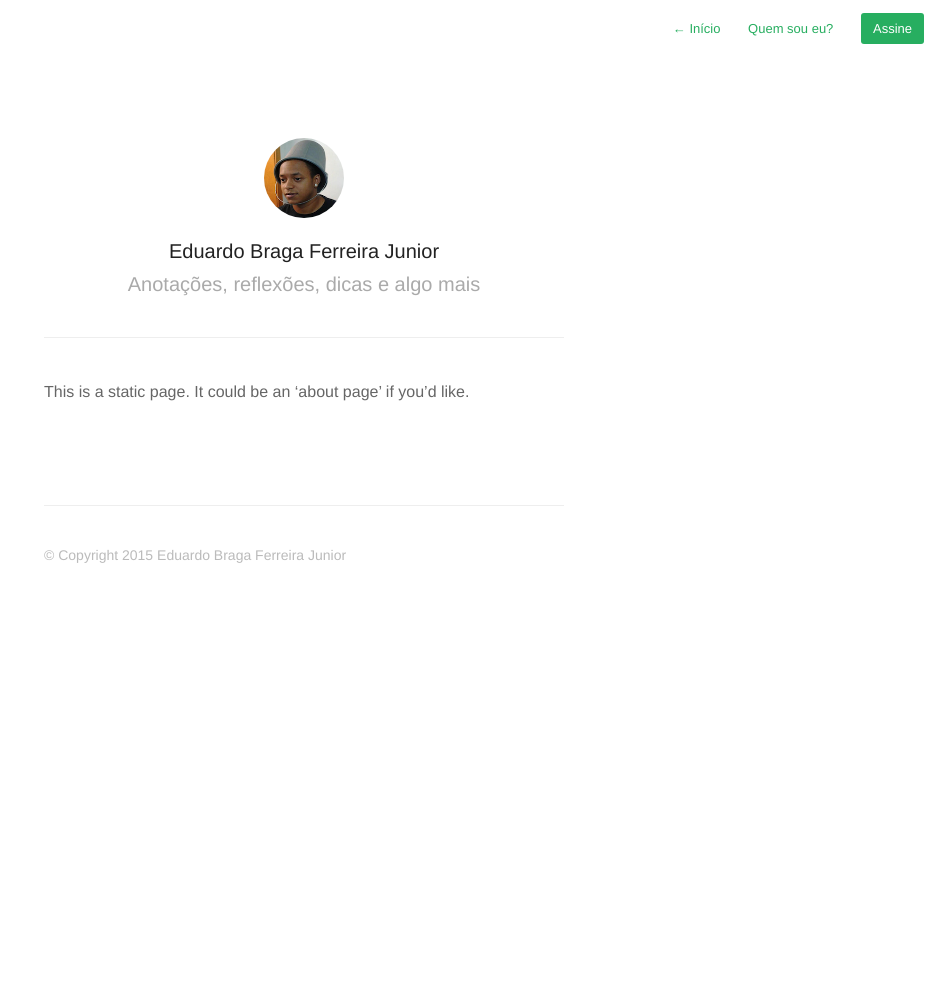
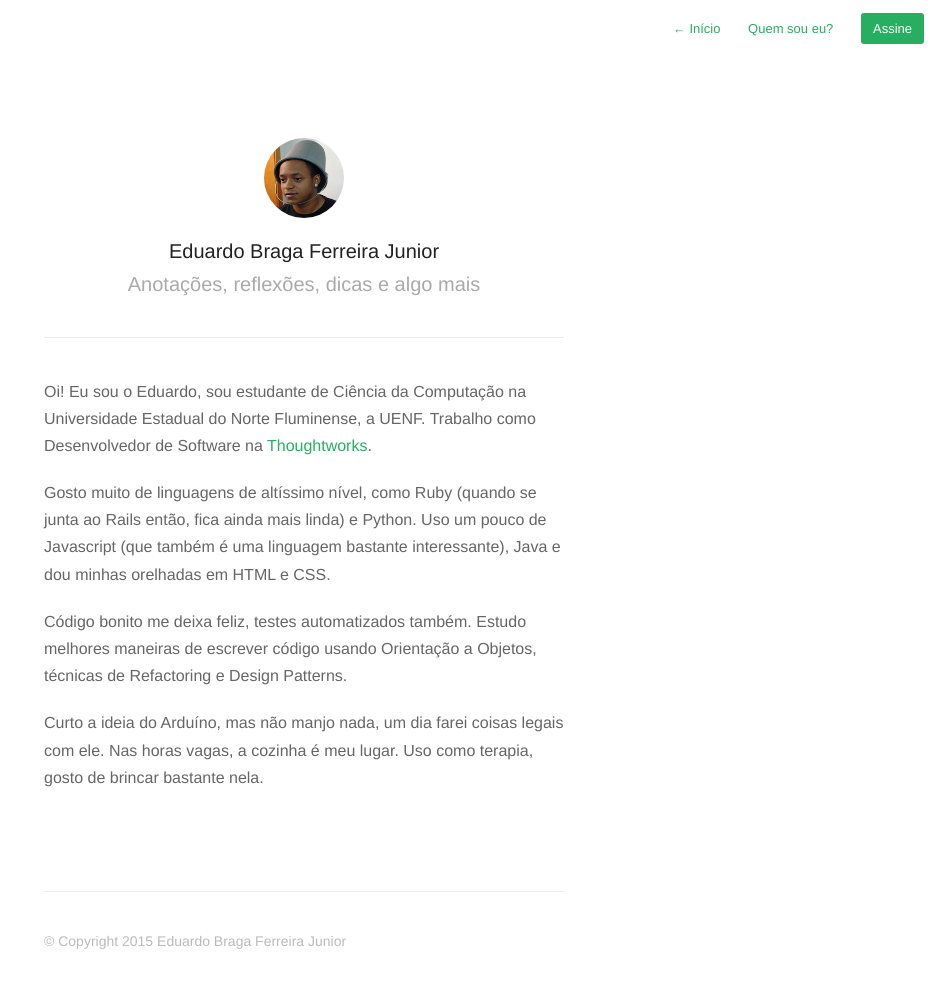
Before and after one commit to ebragaparah/ebragaparah.github.io, a Jekyll site: the page built from quem-sou-eu.md, in a window 1280 px wide. Shown: the whole page, without its empty margins (336-1280 px from the left). Built offline with Jekyll 4.4.1, drawn with Linux system fonts in a browser that asks for light colours; nearby versions of some CDN libraries; Markdown is read by kramdown in place of the engine named in the settings; before the commit the page ends 900 px from its top, so only the background shows below that.

Commit message:
informações sobre a página quem-sou-eu

```diff
--- a/quem-sou-eu.md
+++ b/quem-sou-eu.md
@@ -4,6 +4,13 @@ permalink: quem-sou-eu/
 profile: true
 ---
 
-This is a static page. It could be an 'about page' if you'd like.
+Oi! Eu sou o Eduardo, sou estudante de Ciência da Computação na Universidade Estadual
+do Norte Fluminense, a UENF. Trabalho como Desenvolvedor de Software na [Thoughtworks](https://www.thoughtworks.com).
+
+Gosto muito de linguagens de altíssimo nível, como Ruby (quando se junta ao Rails então, fica ainda mais linda) e Python. Uso um pouco de Javascript (que também é uma linguagem bastante interessante), Java e dou minhas orelhadas em HTML e CSS.
+
+Código bonito me deixa feliz, testes automatizados também. Estudo melhores maneiras de escrever código usando Orientação a Objetos, técnicas de Refactoring e Design Patterns.
+
+Curto a ideia do Arduíno, mas não manjo nada, um dia farei coisas legais com ele. Nas horas vagas, a cozinha é meu lugar. Uso como terapia, gosto de brincar bastante nela.
 
 {% include footer.html %}
```
